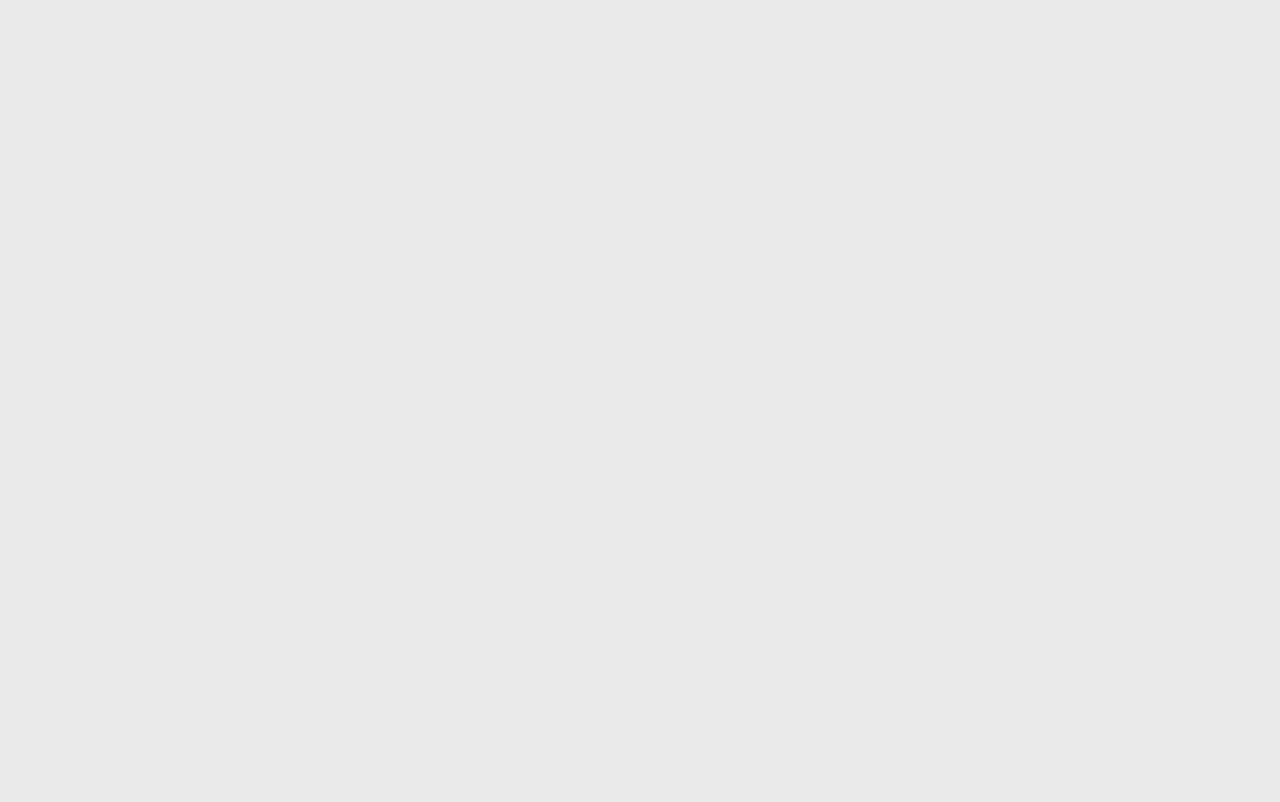
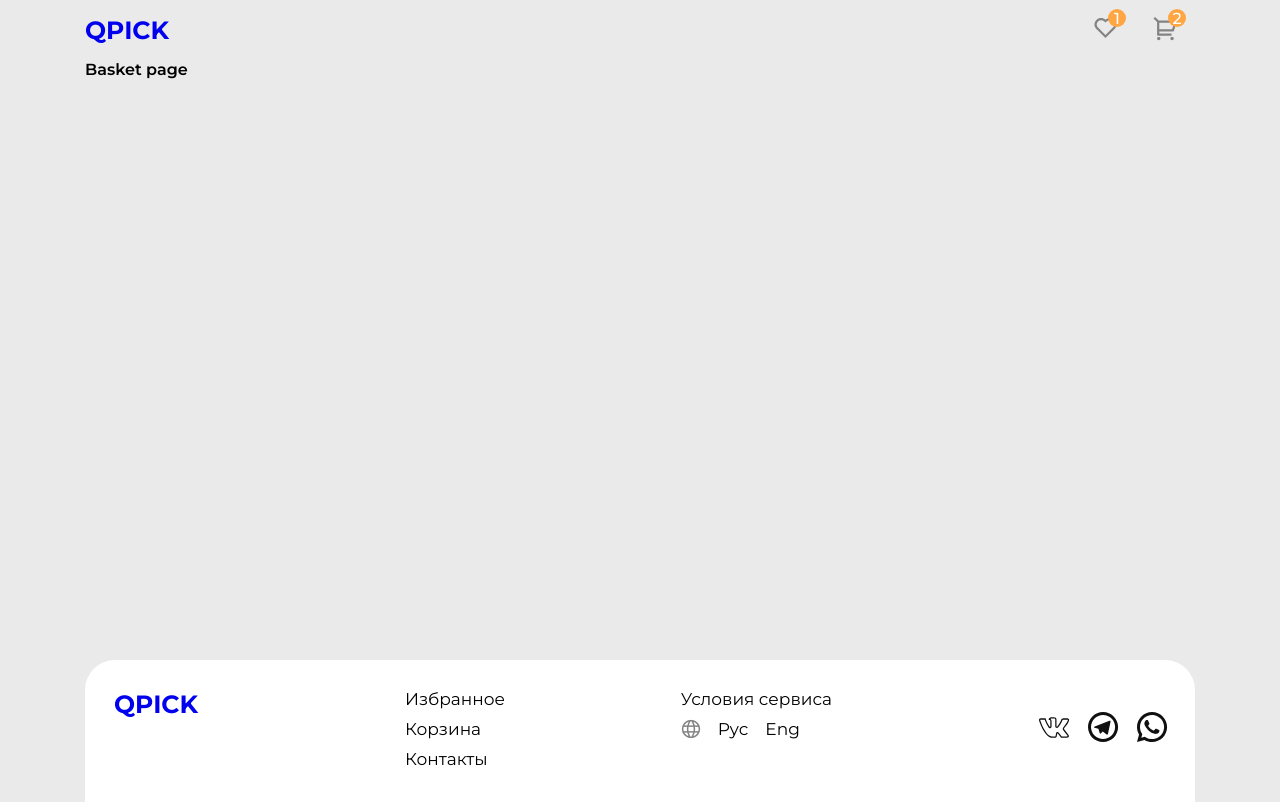
Before and after one commit to reinaka/hometask-neoflex, a React (Create React App) app: page /basket in a window 1280 px wide. Before the commit this address had no page. Built offline with nearby package versions, Linux system fonts and the light colour scheme.

Commit message:
basic navigation

```diff
--- a/src/components/app/app.tsx
+++ b/src/components/app/app.tsx
@@ -1,10 +1,14 @@
 import { Routes, Route } from "react-router-dom";
 import { MainLayoutPage } from "../../pages/main-layout-page/main-layout-page";
+import { BasketPage } from "../../pages/basket-page/basket-page";
+import { MainPage } from "../../pages/main-page/main-page";
 
 export const App = () => {
     return (
         <Routes>
             <Route path="/" element={<MainLayoutPage />}>
+                <Route path="/" element={<MainPage />} />
+                <Route path="/basket" element={<BasketPage />} />
             </Route>
         </Routes>
     )
--- a/src/components/header-icon/header-icon.tsx
+++ b/src/components/header-icon/header-icon.tsx
@@ -1,13 +1,17 @@
 import { FC, ReactNode } from 'react';
 import styles from './header-icon.module.css';
+import { NavLink, useLocation } from 'react-router-dom';
 
 type TProps = {
     children : ReactNode,
     count : number,
+    to: string
 };
 
 export const HeaderIcon:FC<TProps> = (props) => {
+    const location = useLocation();
     return (
+        <NavLink to={props.to} state={{ from: location.pathname }}>
             <div className={styles.general}>
                 <div className={styles.icon}>
                     {props.children}
@@ -16,5 +20,6 @@ export const HeaderIcon:FC<TProps> = (props) => {
                     <span>{props.count}</span>
                 </div>
             </div>
+        </NavLink>
     )
 }
--- a/src/components/header/header.tsx
+++ b/src/components/header/header.tsx
@@ -7,13 +7,13 @@ export const Header = () => {
         <header className={styles.general}>
             <Logo />
             <nav className={styles.headerNavigation}>
-                <HeaderIcon count={1}>
+                <HeaderIcon count={1} to="/favourites">
                     <svg width="23" height="20" viewBox="0 0 23 20" fill="none" xmlns="http://www.w3.org/2000/svg">
                         <path d="M11.4867 1.65429C14.0706 -0.627558 18.0635 -0.551821 20.5528 1.90098C23.0409 4.35487 23.1267 8.2629 20.8124 10.812L11.4845 20L2.15892 10.812C-0.155442 8.2629 -0.068543 4.34837 2.41851 1.90098C4.90996 -0.548575 8.89519 -0.630804 11.4867 1.65429ZM18.9952 3.42979C17.3452 1.80469 14.6833 1.73869 12.9563 3.26425L11.4878 4.56044L10.0183 3.26533C8.2858 1.73761 5.62935 1.80469 3.97498 3.43195C2.33601 5.04407 2.25351 7.62455 3.76379 9.32971L11.4856 16.937L19.2075 9.3308C20.7189 7.62455 20.6364 5.04732 18.9952 3.42979Z" fill="#838383"/>
                     </svg>
                 </HeaderIcon>
 
-                <HeaderIcon count={2}>
+                <HeaderIcon count={2} to="/basket">
                     <svg width="24" height="25" viewBox="0 0 24 25" fill="none" xmlns="http://www.w3.org/2000/svg">
                         <path d="M4.08589 6.04602L0.48584 2.50535L2.05663 0.959991L5.65556 4.50175H22.5757C22.7487 4.50174 22.9193 4.54152 23.074 4.61792C23.2286 4.69431 23.3629 4.80521 23.4662 4.94176C23.5695 5.07831 23.639 5.23673 23.669 5.40438C23.699 5.57202 23.6888 5.74425 23.6391 5.90732L20.9749 14.6443C20.9064 14.8694 20.7659 15.0667 20.5743 15.207C20.3827 15.3473 20.1503 15.423 19.9114 15.423H6.30608V17.6072H18.5172V19.7915H5.19598C4.90157 19.7915 4.61921 19.6764 4.41103 19.4716C4.20284 19.2668 4.08589 18.989 4.08589 18.6994V6.04602ZM6.30608 6.686V13.2387H19.0855L21.0837 6.686H6.30608ZM5.75103 24.16C5.30941 24.16 4.88587 23.9874 4.5736 23.6802C4.26132 23.373 4.08589 22.9563 4.08589 22.5218C4.08589 22.0873 4.26132 21.6707 4.5736 21.3634C4.88587 21.0562 5.30941 20.8836 5.75103 20.8836C6.19266 20.8836 6.61619 21.0562 6.92847 21.3634C7.24074 21.6707 7.41618 22.0873 7.41618 22.5218C7.41618 22.9563 7.24074 23.373 6.92847 23.6802C6.61619 23.9874 6.19266 24.16 5.75103 24.16ZM19.0722 24.16C18.6306 24.16 18.207 23.9874 17.8948 23.6802C17.5825 23.373 17.4071 22.9563 17.4071 22.5218C17.4071 22.0873 17.5825 21.6707 17.8948 21.3634C18.207 21.0562 18.6306 20.8836 19.0722 20.8836C19.5138 20.8836 19.9374 21.0562 20.2496 21.3634C20.5619 21.6707 20.7373 22.0873 20.7373 22.5218C20.7373 22.9563 20.5619 23.373 20.2496 23.6802C19.9374 23.9874 19.5138 24.16 19.0722 24.16Z" fill="#838383"/>
                     </svg>
--- a/src/components/logo/logo.module.css
+++ b/src/components/logo/logo.module.css
@@ -1,3 +1,7 @@
+.general a:visited {
+    color: #101010;
+}
+
 .logo {
     font-weight: 700;
     font-size: 25px;
--- a/src/components/logo/logo.tsx
+++ b/src/components/logo/logo.tsx
@@ -1,7 +1,14 @@
 import styles from './logo.module.css';
+import { NavLink, useLocation } from 'react-router-dom';
 
 export const Logo = () => {
+    const location = useLocation();
+
     return (
-        <div className={styles.logo}>QPICK</div>
+        <div className={styles.general}>
+            <NavLink to="/" state={{ from: location.pathname }}>
+                <div className={styles.logo}>QPICK</div>
+            </NavLink>
+        </div>
     )
 }
--- a/src/index.css
+++ b/src/index.css
@@ -12,6 +12,11 @@ body {
   -webkit-font-smoothing: antialiased;
   -moz-osx-font-smoothing: grayscale;
   background-color: #EAEAEA;
+  color: 101010;
+}
+
+a {
+  text-decoration: none;
 }
 
 ul {
--- /dev/null
+++ b/src/pages/basket-page/basket-page.tsx
@@ -0,0 +1,5 @@
+export const BasketPage = () => {
+    return (
+        <div>Basket page</div>
+    )
+}
--- a/src/pages/bucket-page/bucket-page.tsx
+++ /dev/null
@@ -1,5 +0,0 @@
-export const BucketPage = () => {
-    return (
-        <div>bucket page</div>
-    )
-}
--- a/src/pages/main-layout-page/main-layout-page.module.css
+++ b/src/pages/main-layout-page/main-layout-page.module.css
@@ -2,3 +2,7 @@
     max-width: 1110px;
     margin: 0 auto;
 }
+
+.main {
+    min-height: calc(100vh - 200px);
+}
--- a/src/pages/main-layout-page/main-layout-page.tsx
+++ b/src/pages/main-layout-page/main-layout-page.tsx
@@ -1,14 +1,14 @@
 import { Header } from "../../components/header/header";
 import { Footer } from "../../components/footer/footer";
 import styles from './main-layout-page.module.css';
-import { MainPage } from "../main-page/main-page";
+import { Outlet } from "react-router-dom";
 
 export const MainLayoutPage = () => {
     return (
         <div className={styles.general}>
             <Header />
-            <main>
-                <MainPage />
+            <main className={styles.main}>
+                <Outlet />
             </main>
             <Footer />
         </div>
```
Also changed, not shown: src/images/icons/basket.svg (renamed from src/images/icons/bucket.svg), src/pages/basket-page/basket-page.module.css (added). Lines whose indentation alone changed are shown as unchanged.
